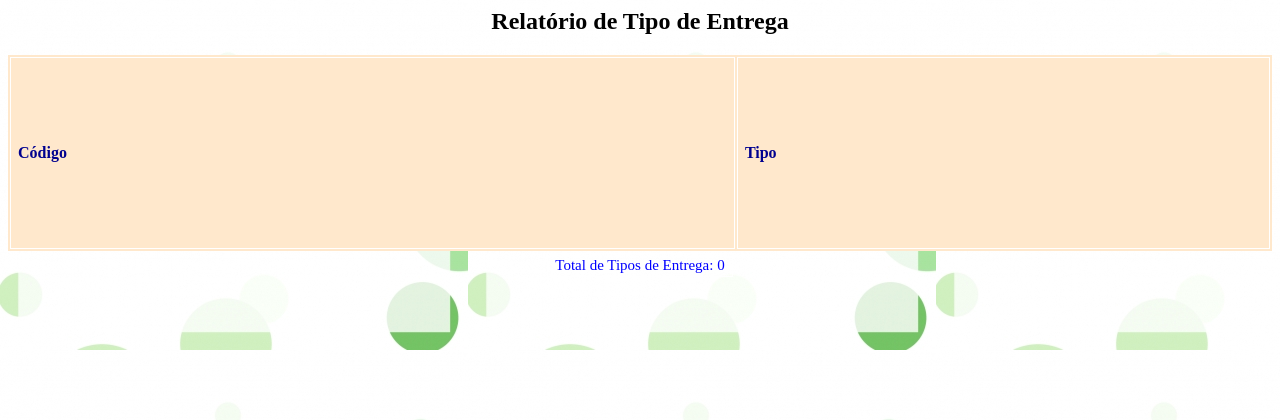
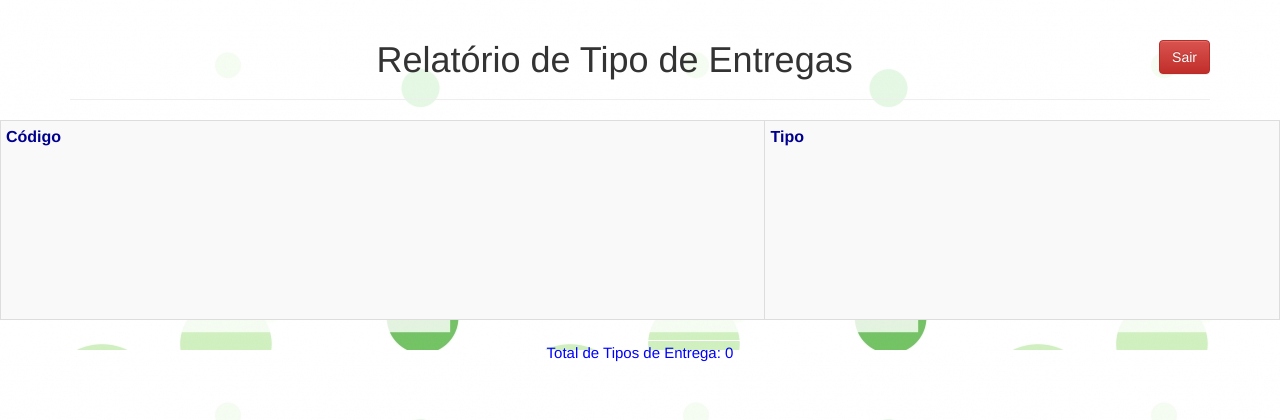
Before and after one commit to BetoTesting186/Projeto-RotaSimples, a PHP site: page /rel-tipo.php in a window 1280 px wide. Shown: the top 420 px of the page. Run offline with PHP 8.4, Linux system fonts and the light colour scheme; data that the repository does not hold is empty.

Commit message:
Adicionado botao sair em cadastros e relatorios

```diff
--- a/RotaSimples/cad_entregadores.php
+++ b/RotaSimples/cad_entregadores.php
@@ -27,6 +27,7 @@ session_start();
     <body role="document">
         <div class="container theme-showcase" role="main">
             <div class="page-header">
+                <a href="sair.php"><button type="button" class="btn btn-danger" style="float: right;">Sair</button></a>
                 <h1>Cadastrar Entregadores</h1>
             </div>
             <div class="row">
--- a/RotaSimples/cad_tipo.php
+++ b/RotaSimples/cad_tipo.php
@@ -27,6 +27,7 @@ session_start();
     <body role="document">
         <div class="container theme-showcase" role="main">
             <div class="page-header">
+                <a href="sair.php"><button type="button" class="btn btn-danger" style="float: right;">Sair</button></a>
                 <h1>Cadastrar Tipo de Entrega</h1>
             </div>
             <div class="row">
--- a/RotaSimples/cad_veiculos.php
+++ b/RotaSimples/cad_veiculos.php
@@ -28,6 +28,7 @@ session_start();
     <body role="document">
         <div class="container theme-showcase" role="main">
             <div class="page-header">
+                <a href="sair.php"><button type="button" class="btn btn-danger" style="float: right;">Sair</button></a>
                 <h1>Cadastrar Veículos</h1>
             </div>
             <div class="row">
--- a/RotaSimples/rel-tipo.php
+++ b/RotaSimples/rel-tipo.php
@@ -17,6 +17,10 @@ $total = mysqli_num_rows($dados);
 <html>
     <head>
         <title>Relatório de Tipo de Entrega</title>
+        <link href="css/bootstrap.min.css" rel="stylesheet">
+        <link href="css/bootstrap-theme.min.css" rel="stylesheet">
+        <link href="css/theme.css" rel="stylesheet">
+        <script src="js/ie-emulation-modes-warning.js"></script>
     </head>
     <body>
 
@@ -42,7 +46,16 @@ $total = mysqli_num_rows($dados);
 
         </style>
 
-        <div class="panel-heading"><center><h2>Relatório de Tipo de Entrega</h2></center></div>
+        <div class="container theme-showcase" role="main">
+            <div class="page-header">
+
+                <a href="sair.php"><button type="button" class="btn btn-danger" style="float: right;">Sair</button></a>
+               <!-- <a href="perfil-administrador.php"><button type="button" class="btn btn-info" style="float: right;margin-right: 4px">Inicio</button></a>-->
+                <center><h1>Relatório de Tipo de Entregas</h1></center>
+            </div>
+
+        </div>
+
         <center><table class="table table-striped table-condensed table-bordered">
 
             <tr>
```
Also changed, not shown: RotaSimples/cad_usuario.php (+10 -2 lines), RotaSimples/rel-entregadores.php (+14 -1 lines), RotaSimples/rel-usuario.php (+14 -1 lines), RotaSimples/rel-veiculos.php (+19 -1 lines).
